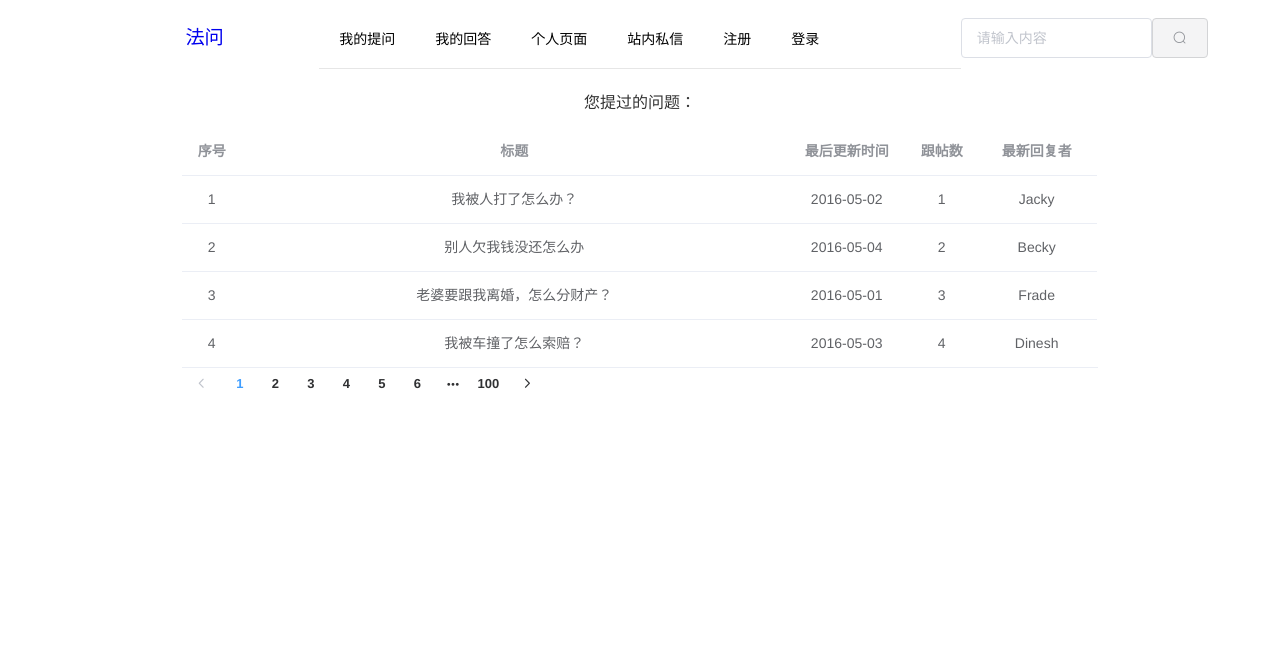
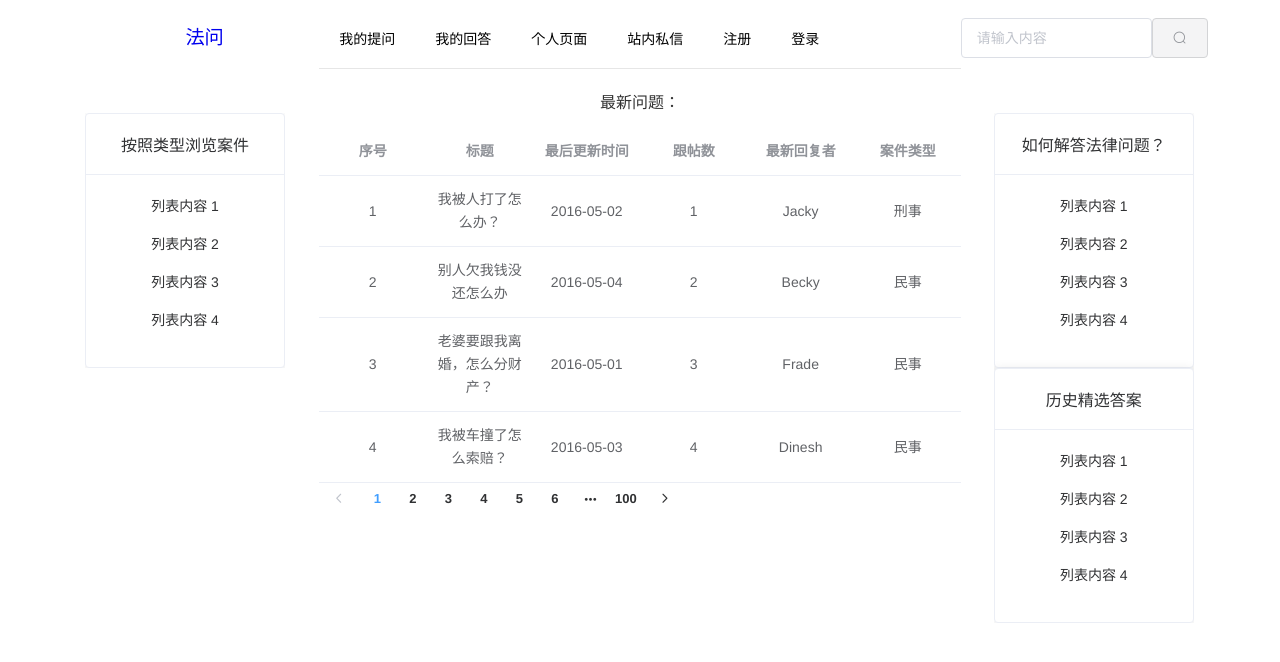
Before and after one commit to seikosha/fawen, a Vue app in the folder src/main/resources/frontend/: page /answer in a window 1280 px wide. Shown: the top 662 px of the page. Built offline with nearby package versions, Linux system fonts and the light colour scheme.

Commit message:
8th day answer.vue revised

```diff
--- a/src/main/resources/frontend/src/components/answer.vue
+++ b/src/main/resources/frontend/src/components/answer.vue
@@ -1,9 +1,21 @@
 <template>
   <el-container>
     <el-main>
-      <span>您提过的问题：</span><br>
-      <el-col :span="2"><span>&nbsp;</span></el-col>
-      <el-col :span="20">
+      <span>最新问题：</span><br>
+      <el-col :span="5">
+        <el-aside id="leftside" width="200px">
+          <el-card class="box-card">
+            <div slot="header" class="clearfix">
+              <span>按照类型浏览案件</span>
+
+            </div>
+            <div v-for="o in 4" :key="o" class="text item">
+              {{'列表内容 ' + o }}
+            </div>
+          </el-card>
+        </el-aside>
+      </el-col>
+      <el-col :span="14">
         <div  style="margin-top: 15px">
         <el-table
           :data="tableData"
@@ -14,7 +26,6 @@
         <el-table-column
           prop="id"
           label="序号"
-          width="60"
           id="id"
           align="center">
         </el-table-column>
@@ -22,25 +33,26 @@
         <el-table-column
           prop="name"
           label="标题"
-          width="545"
           align="center">
         </el-table-column>
         <el-table-column
           prop="date"
           label="最后更新时间"
-          width="120"
           align="center">
         </el-table-column>
           <el-table-column
             prop="follow"
             label="跟帖数"
-            width="70"
             align="center">
           </el-table-column>
           <el-table-column
             prop="replyer"
             label="最新回复者"
-            width="120"
+            align="center">
+          </el-table-column>
+          <el-table-column
+            prop="type"
+            label="案件类型"
             align="center">
           </el-table-column>
         </el-table>
@@ -54,7 +66,29 @@
         </div>
 
       </el-col>
-      <el-col :span="2"><span>&nbsp;</span></el-col>
+
+      <el-col :span="5">
+        <el-aside id="rightside" width="200px">
+          <el-card class="box-card">
+            <div slot="header" class="clearfix">
+              <span>如何解答法律问题？</span>
+
+            </div>
+            <div v-for="o in 4" :key="o" class="text item">
+              {{'列表内容 ' + o }}
+            </div>
+          </el-card>
+          <el-card class="box-card">
+            <div slot="header" class="clearfix">
+              <span>历史精选答案</span>
+
+            </div>
+            <div v-for="o in 4" :key="o" class="text item">
+              {{'列表内容 ' + o }}
+            </div>
+          </el-card>
+        </el-aside>
+      </el-col>
 
     </el-main>
   </el-container>
@@ -80,24 +114,28 @@
             name: '我被人打了怎么办？',
             follow:1,
             replyer: 'Jacky',
+            type:'刑事'
           }, {
             id:2,
             date: '2016-05-04',
             name: '别人欠我钱没还怎么办',
             follow:2,
-            replyer: 'Becky'
+            replyer: 'Becky',
+            type:'民事'
           }, {
             id:3,
             date: '2016-05-01',
             name: '老婆要跟我离婚，怎么分财产？',
             follow:3,
             replyer: 'Frade',
+            type:'民事'
           }, {
             id:4,
             date: '2016-05-03',
             name: '我被车撞了怎么索赔？',
             follow:4,
-            replyer: 'Dinesh'
+            replyer: 'Dinesh',
+            type:'民事'
           }]
         }}
     }
@@ -107,4 +145,14 @@
 .block{
   float:left;
 }
+#rightside{
+  position:relative;
+  left:33px;
+}
+
+#leftside
+{
+  position:relative;
+  right:5px;
+}
 </style>
```
